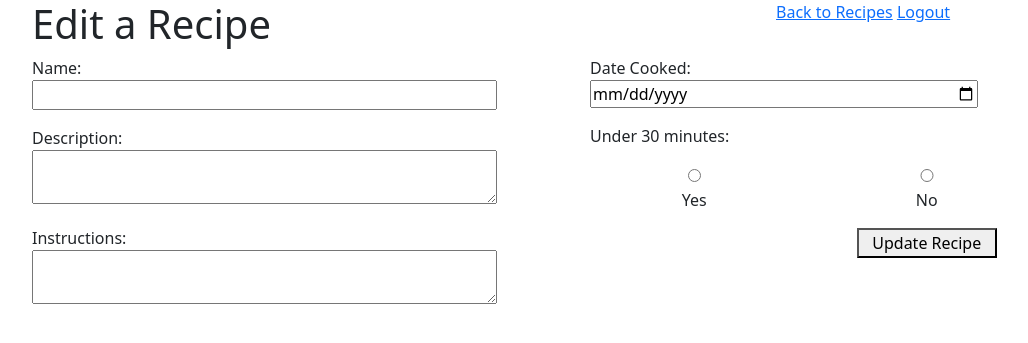
After one commit to j21winter/Python, a Flask app: template flask_mysql/belt-review/recipes/app/templates/edit_recipe.html in a window 1280 px wide. The commit adds this page. Shown: the top 343 px of the page, without its empty margins (50-1078 px from the left). Run offline with Flask 3, Linux system fonts and the light colour scheme; the template is opened without the code that fills it, so the values that code supplies are empty.

Commit message:
Edit recipe & Dashboard name display

```diff
--- a/flask_mysql/belt-review/recipes/app/controllers/users_controller.py
+++ b/flask_mysql/belt-review/recipes/app/controllers/users_controller.py
@@ -54,7 +54,7 @@ def login_user():
 @app.route('/dashboard')
 def dashboard():
     if not 'id' in session:
-        return redirect('/')
+        return redirect('/logout')
     user = User.get_one(session['id'])
     recipes = recipe_model.Recipe.get_all()
     return render_template('dashboard.html', user = user, recipes = recipes)
--- a/flask_mysql/belt-review/recipes/app/templates/dashboard.html
+++ b/flask_mysql/belt-review/recipes/app/templates/dashboard.html
@@ -37,9 +37,9 @@
                     {% else: %}
                         <td>NO</td>
                     {% endif %}
-                    <td>{{recipe.user_name}}</td>
+                    <td>{{recipe.creator.first_name}}</td>
                     {% if user.id == recipe.user_id: %}
-                        <td><a href="####">view recipe</a> | <a href="####">edit</a> | <a href="####">delete</a></td>
+                        <td><a href="####">view recipe</a> | <a href="/edit/recipe/{{recipe.id}}">edit</a> | <a href="####">delete</a></td>
                     {% else:%}
                         <td><a href="####">view recipe</a></td>
                     {% endif %}
--- /dev/null
+++ b/flask_mysql/belt-review/recipes/app/templates/edit_recipe.html
@@ -0,0 +1,68 @@
+<!DOCTYPE html>
+<html lang="en">
+<head>
+    <meta charset="UTF-8">
+    <meta name="viewport" content="width=device-width, initial-scale=1.0">
+    <link href="https://cdn.jsdelivr.net/npm/bootstrap@5.3.1/dist/css/bootstrap.min.css" rel="stylesheet" integrity="sha384-4bw+/aepP/YC94hEpVNVgiZdgIC5+VKNBQNGCHeKRQN+PtmoHDEXuppvnDJzQIu9" crossorigin="anonymous">
+    <title>Edit Recipe</title>
+</head>
+<body>
+    <div class="container">
+        <div class="navigation d-flex justify-content-between">
+            <h1>Edit a Recipe</h1>
+            <div class="right_nav col-4 justify-content-evenly">
+                <a href="/dashboard">Back to Recipes</a>
+                <a href="/logout">Logout</a>
+            </div>
+        </div>
+        {% with messages = get_flashed_messages(category_filter=['add_recipe']) %}
+            {% if messages %}
+                {% for message in messages %}
+                    <p>{{message}}</p>
+                {% endfor %}
+            {% endif %}
+        {% endwith %}
+        <!-- !!!!!!!!!!! -->
+        <form action="/update_recipe" class="form d-flex justify-content-evenly" method="POST">
+            <input name="recipe_id" type="hidden" value="{{recipe.id}}">
+            <div class="form_left col-6">
+                <div class="mb-3">
+                    <label class="col-12" for="name"> Name:</label>
+                    <input class="col-10" type="text" name="name" value="{{recipe.name}}">
+                </div>
+                <div class="mb-3">
+                    <label class="col-10" for="description"> Description:</label>
+                    <textarea class="col-10" name="description" id="description">{{recipe.description}}</textarea>
+                </div>
+                <div class="mb-3">
+                    <label class="col-10" for="instructions"> Instructions:</label>
+                    <textarea class="col-10" name="instructions" id="instructions">{{recipe.instructions}}</textarea>
+                </div>
+            </div>
+            <div class="form_right col-6">
+                <div class="mb-3 col-10">
+                    <label class="col-10" for="date_cooked"> Date Cooked:</label>
+                    <input class="col-10" type="date" name="date_cooked" value="{{recipe.date_cooked}}">
+                </div>
+                <div class="radio">
+                    <p>Under 30 minutes:</p>
+                    <div class="row d-flex justify-content-evenly col-10">
+                        <div class="mb-3 col-6">
+                            <input class="col-12 text-center" type="radio" name="under_30_mins" value="1">
+                            <label class="col-12 text-center" for="yes" >Yes</label>
+                        </div>
+                        <div class="mb-3 col-6">
+                            <input class="col-12 text-center" type="radio" name="under_30_mins" value="0">
+                            <label class="col-12 text-center" for="no" >No</label>
+                        </div>
+                    </div>
+                </div>
+                <div class="row col-9 d-flex justify-content-end">
+                    <button class="text-right col-4" type="submit">Update Recipe</button>
+                </div>
+            </div>
+        </form>
+    </div>
+    <script src="https://cdn.jsdelivr.net/npm/bootstrap@5.3.1/dist/js/bootstrap.bundle.min.js" integrity="sha384-HwwvtgBNo3bZJJLYd8oVXjrBZt8cqVSpeBNS5n7C8IVInixGAoxmnlMuBnhbgrkm" crossorigin="anonymous"></script>
+</body>
+</html>
```
Also changed, not shown: flask_mysql/belt-review/recipes/app/controllers/recipes_controller.py (+16 -1 lines), flask_mysql/belt-review/recipes/app/models/recipe_model.py (+38 -4 lines).
